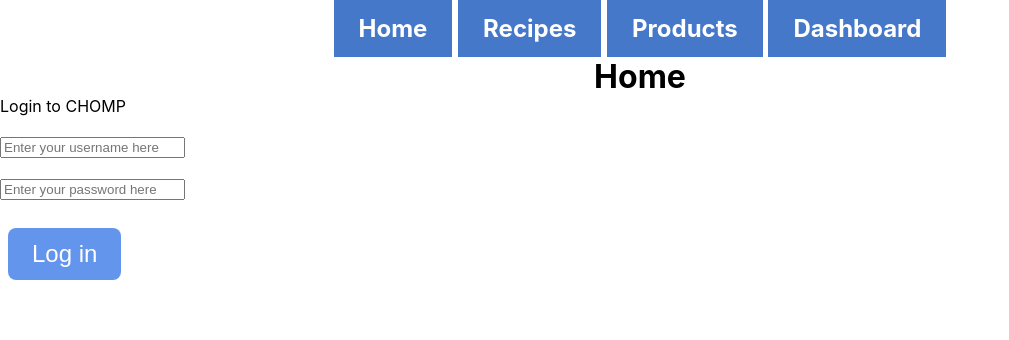
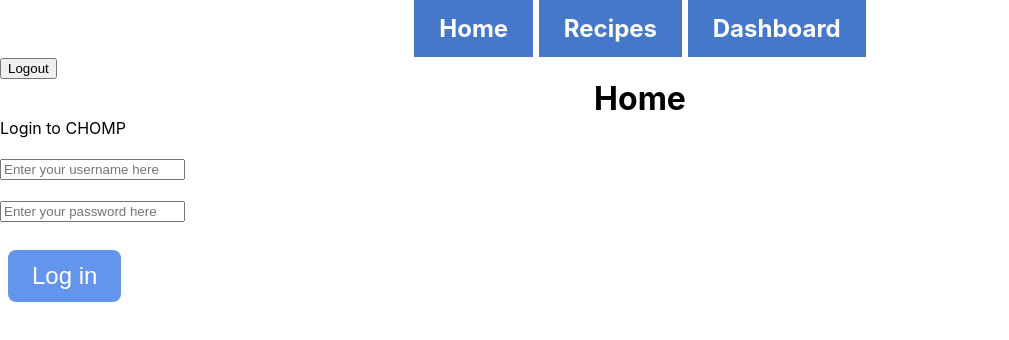
Before and after one commit to eth-alexander/CEN3031MealPlanner, a React (Create React App) app in the folder frontend/: page /home in a window 1280 px wide. Shown: the top 340 px of the page, without its empty margins (0-1009 px from the left). Built offline with nearby package versions, Linux system fonts and the light colour scheme; sample sign-in values are in the browser's storage.

Commit message:
Update Layout.js

```diff
--- a/frontend/src/pages/Layout.js
+++ b/frontend/src/pages/Layout.js
@@ -1,14 +1,27 @@
 import './Layout.css';
 import { Outlet, Link } from "react-router-dom";
+import useToken from './Login/useToken';
+
+
 
 function Layout() {
+
+  const { clearToken } = useToken();  // Get the clearToken function
+
+
+  const handleLogout = () => {
+    clearToken();  // Clear the token
+    localStorage.clear();
+    window.location.href = '/login';  // Redirect to login page after logout
+  };
+
   return (
     <>
       <nav>
            <h1 className='Layout'> <a> <Link to="/">Home</Link> </a>
            <a> <Link to="/recipes">Recipes</Link> </a>
-           <a> <Link to="/products">Products</Link> </a>
            <a><Link to="/dashboard">Dashboard</Link></a> </h1>
+           <button onClick={handleLogout} >Logout</button> {/* Logout button */}
       </nav>
 
       <Outlet />
```
